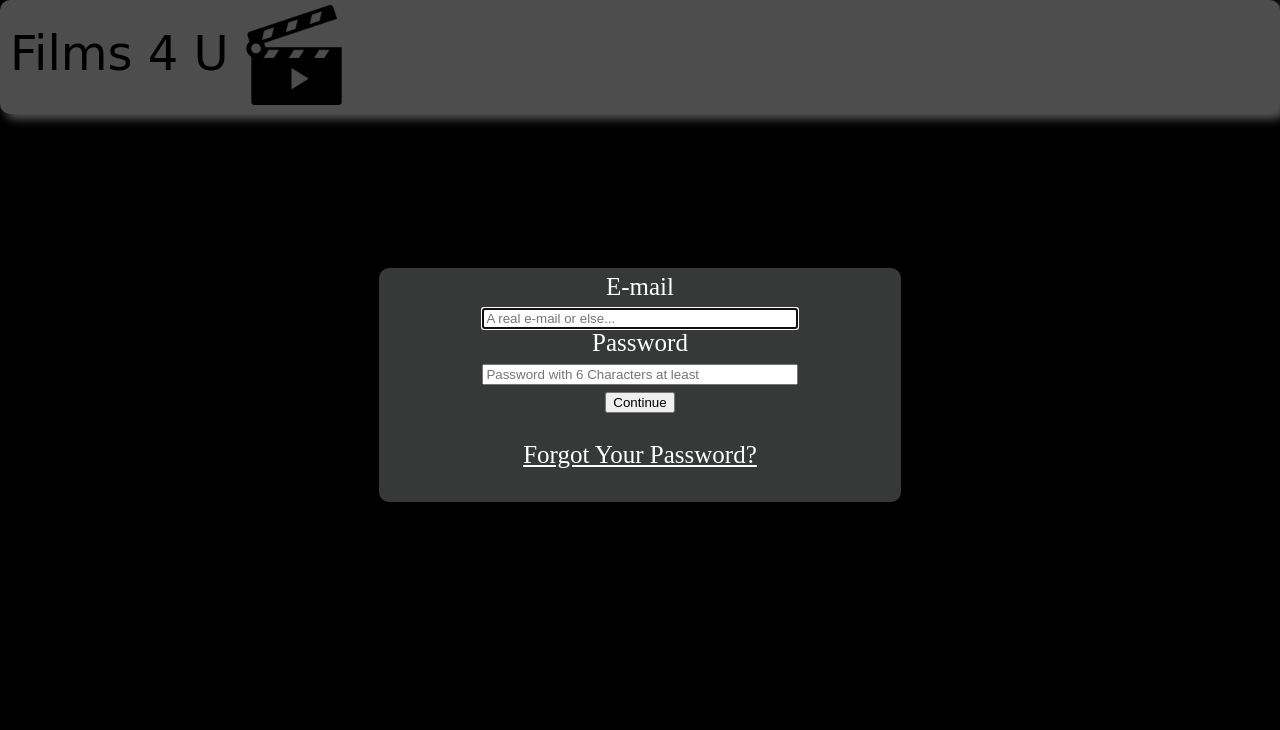
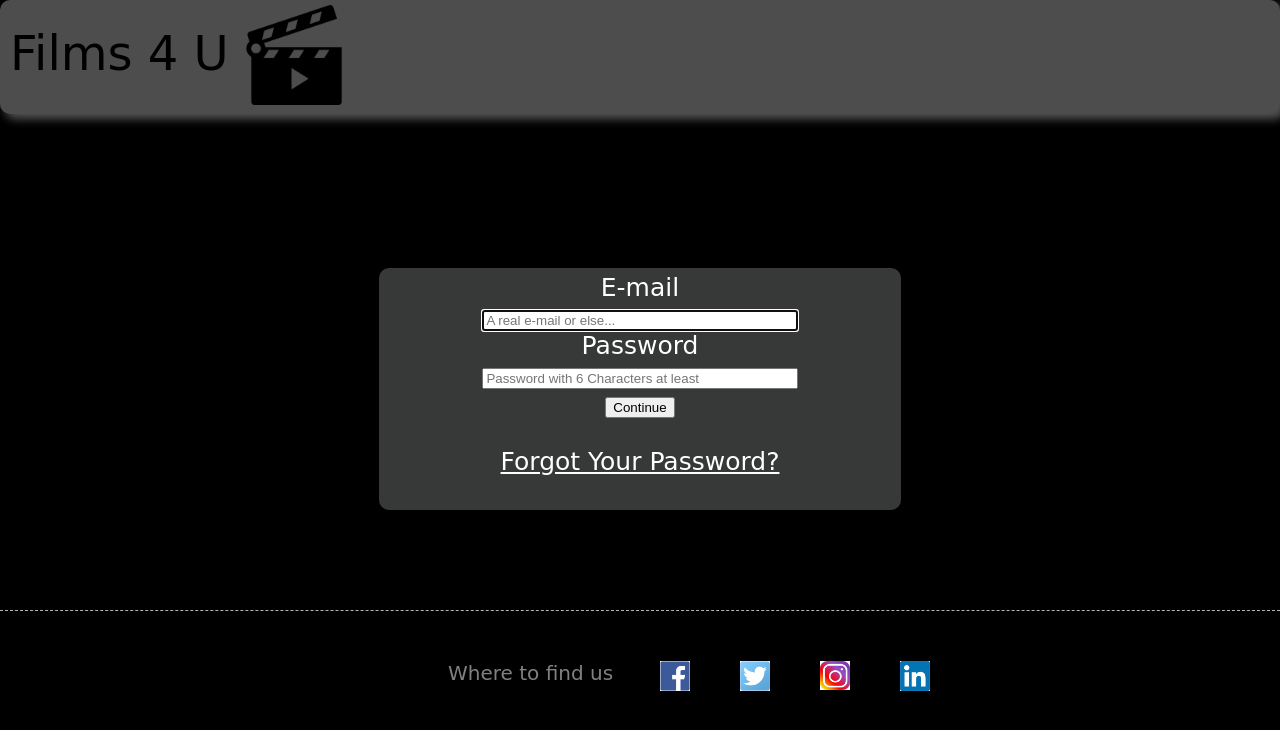
Before and after one commit to Josu-Rubio/Film-4-U, a plain HTML site: page index.html in a window 1280 px wide. Drawn offline with Linux system fonts and the light colour scheme; a web font is replaced by a local one.

Commit message:
Finalizamos el footer

```diff
--- a/index.html
+++ b/index.html
@@ -39,8 +39,17 @@
             <br>
         </form>
     </main>
+
     <footer>
-
+        <section>
+        <p>Where to find us</p>
+        <ul>
+            <li><a href=""><img src="./Img/fb-logo.png" alt="Facebook" width="30px"></a></li>
+            <li><a href=""><img src="./Img/twitter-logo.jpg" alt="Twitter" width="30px"></a></li>
+            <li><a href=""><img src="./Img/instagram-logo.jpg" alt="Instagram" width="30px"></a></li>
+            <li><a href=""><img src="./Img/linkedin-logo.png" alt="Linkedin" width="30px"></a></li>
+        </ul>
+        </section>
     </footer>
 
 </body>
--- a/stylesheet.css
+++ b/stylesheet.css
@@ -1,5 +1,6 @@
 body{
     background-color: black;
+    font-family: 'Calistoga', cursive;
 }
 header{
     background-color: rgb(255, 255, 255, 0.3);
@@ -10,13 +11,19 @@ header{
 header img{
     padding: 5px;
 }
-ul{
-    float: right;
+header ul{
+    float: left;
+    margin-left: center;
 }
-li{
-    float: right;
+header li{
+    float: left;
     margin: auto;
     text-align: justify;
+    margin: auto;
+    width:auto;
+    text-align: center;
+    padding: 25px;
+    font-size: 20px;
 }
 .webName{
     float: left;
@@ -43,7 +50,37 @@ main{
 input{
     width: 60%;
 }
-section{
-    color:white;
+
+footer{
+    margin: 100px auto;
+    clear:both;
+    border-top:1px dashed rgb(184, 178, 178);
+    height: 30px;
+}
+footer p{
+    margin-top: 50px;
+    margin-left: 35%;
+    float: left;
+    color:grey;
+    font-size: 20px;
+}
+footer ul{
+    float: left;
+    margin-left: center;
+}
+footer li{
+    float: left;
+    margin: 25px;
+    width:auto;
+    padding-top: 25px;
+    border-image: round ;
+    -webkit-transition:-webkit-transform 0.3s ease-in-out 0.1s;
+    -moz-transition:-moz-transform 0.3s ease-in-out 0.1s;
+    -ms-transition:-ms-transform 0.3s ease-in-out 0.1s;
 
 }
+li img:hover{
+    -webkit-transform: scale(1.2);
+    -moz-transform: scale(1.2);
+    -ms-transform: scale(1.2);
+}
```
Also changed, not shown: Img/fb-logo.png (added), Img/instagram-logo.jpg (added), Img/linkedin-logo.png (added), Img/twitter-logo.jpg (added).
